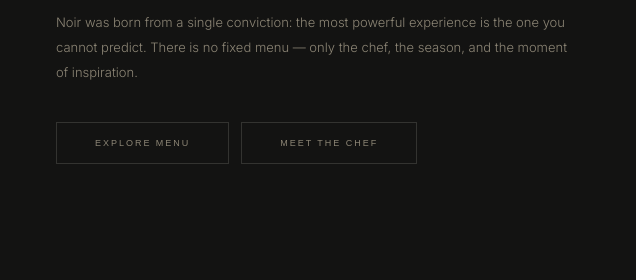
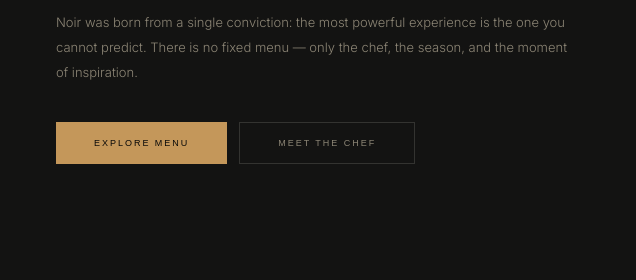
Before and after one commit to romashovasun-del/Noir, a plain HTML site: page index.html in a window 1280 px wide. Shown: the part 1240-1520 px from the top of the page, 644-1280 px from the left. Drawn offline with nearby package versions, Linux system fonts and the light colour scheme.

Commit message:
Update index.html

```diff
--- a/index.html
+++ b/index.html
@@ -524,7 +524,7 @@ select.form-input{cursor:pointer}
       <div class="gold-line"></div>
       <p class="sec-body" style="margin-bottom:36px">Noir was born from a single conviction: the most powerful experience is the one you cannot predict. There is no fixed menu — only the chef, the season, and the moment of inspiration.</p>
       <div class="btn-row">
-        <button class="btn-ghost" onclick="navigate('menu')">Explore menu</button>
+        <button class="btn-primary" onclick="navigate('menu')">Explore menu</button>
         <button class="btn-ghost" onclick="navigate('chef')">Meet the chef</button>
       </div>
     </div>
```
